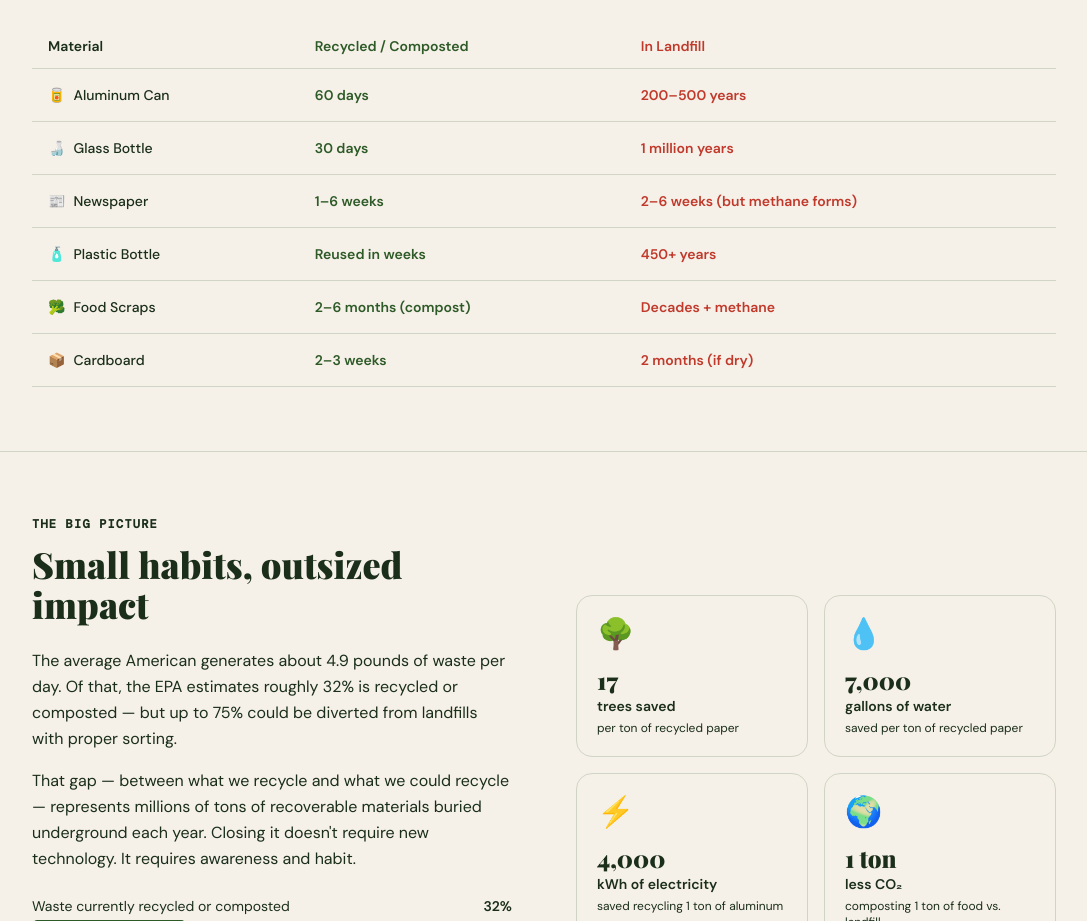
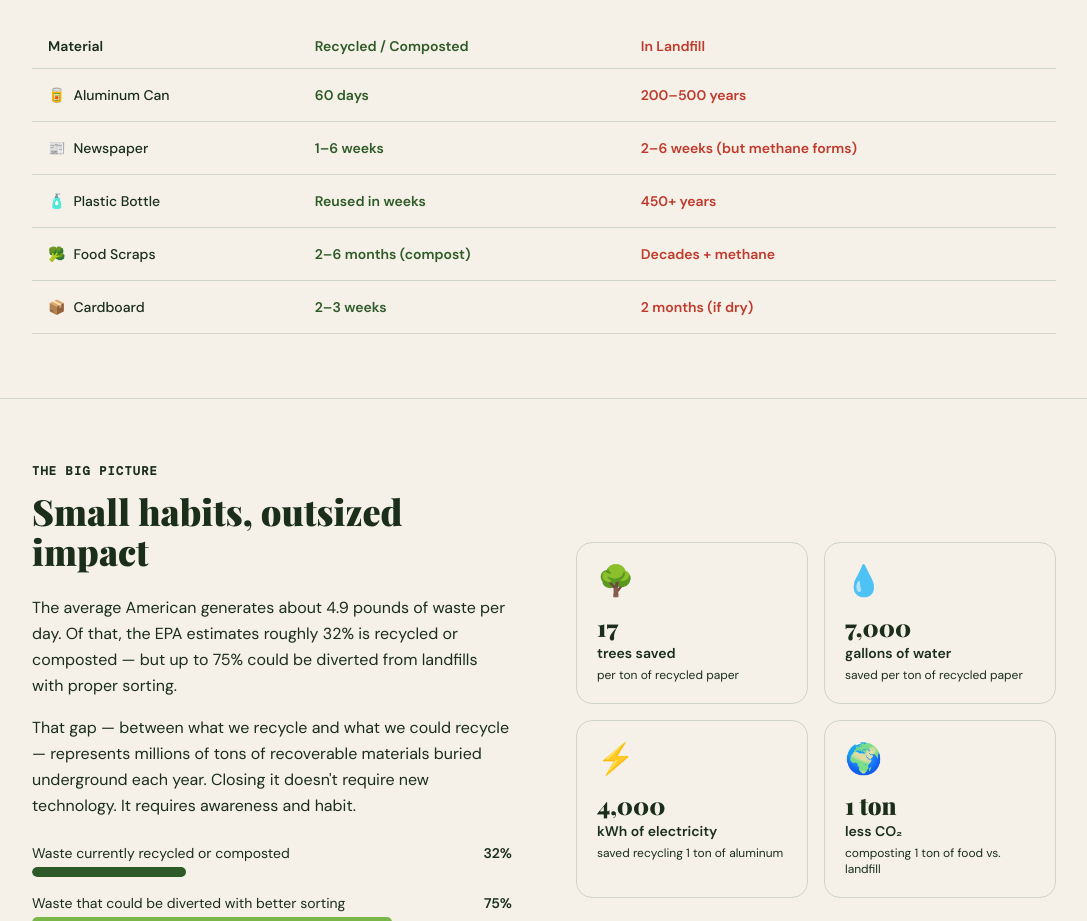
Before and after one commit to Recycle-Trash-Compost-Depositor/RTC-Dispose, a React (Vite) app: page /benefits in a window 1280 px wide. Shown: the part 1680-2601 px from the top of the page, without its empty margins (96-1183 px from the left). Built offline with nearby package versions, Linux system fonts and the light colour scheme.

Commit message:
Got rid of bad info

```diff
--- a/src/app/pages/BenefitsPage.tsx
+++ b/src/app/pages/BenefitsPage.tsx
@@ -60,7 +60,6 @@ const benefits = [
 
 const comparisons = [
   { material: "Aluminum Can", recycled: "60 days", landfill: "200–500 years", icon: "🥫" },
-  { material: "Glass Bottle", recycled: "30 days", landfill: "1 million years", icon: "🍶" },
   { material: "Newspaper", recycled: "1–6 weeks", landfill: "2–6 weeks (but methane forms)", icon: "📰" },
   { material: "Plastic Bottle", recycled: "Reused in weeks", landfill: "450+ years", icon: "🧴" },
   { material: "Food Scraps", recycled: "2–6 months (compost)", landfill: "Decades + methane", icon: "🥦" },
```
